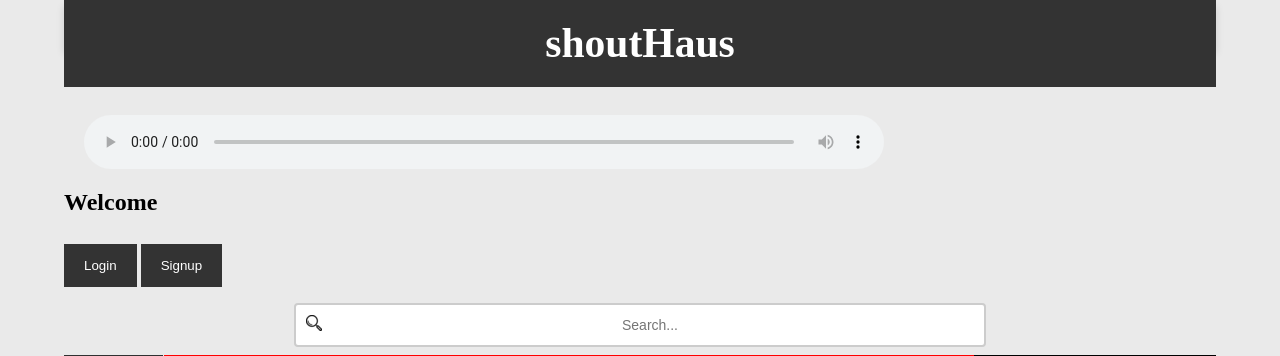
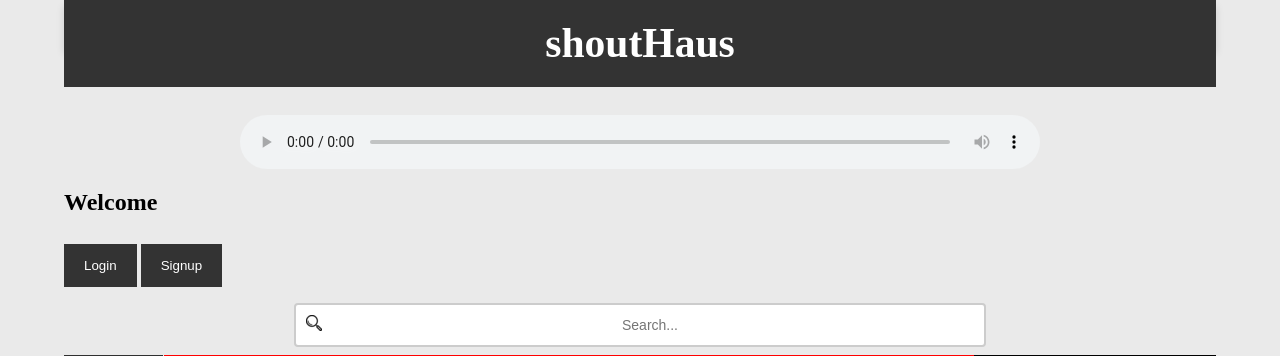
Before and after one commit to jpool4/CIS475Project1, a PHP site: the page made by CIS475Files/HTML/Home (2).html in a window 1280 px wide. Shown: the part 29-385 px from the top of the page. Run offline with PHP 8.4, Linux system fonts and the light colour scheme.

```diff
--- a/CIS475Files/Style/style.css
+++ b/CIS475Files/Style/style.css
@@ -61,7 +61,9 @@ nav a:active { color: gray;}
   box-shadow: 0 7px 8px rgba(0, 0, 0, 0.12);
 }
 /* Makes the audio player span the length of the page while being centered under header */
-audio { width: 800px; display: block; margin:20px; }
+audio { width: 800px; display: block; margin:auto; text-align:center;
+
+		}
 
 .containers {
   text-align: center;
```
